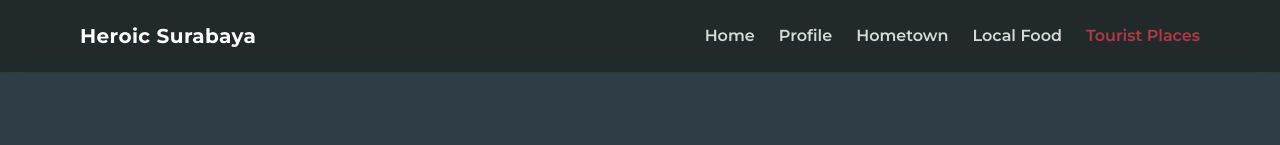
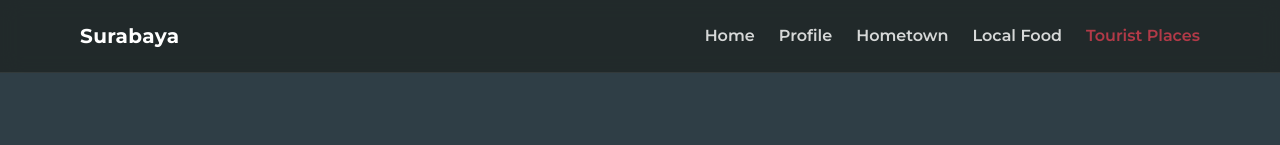
Before and after one commit to devinaaurora/Quiz-1-WebPro, a plain HTML site: page tourist.html in a window 1280 px wide. Shown: the top 145 px of the page. Drawn offline with Linux system fonts and the light colour scheme.

Commit message:
Update tourist.html

```diff
--- a/tourist.html
+++ b/tourist.html
@@ -10,7 +10,7 @@
 <body>
   <header class="site-header">
     <div class="container nav-container">
-      <a class="brand" href="index.html">Heroic Surabaya</a>
+      <a class="brand" href="index.html">Surabaya</a>
       <button class="nav-toggle" aria-label="Toggle navigation" aria-expanded="false" data-nav-toggle>
         <span></span>
         <span></span>
```
